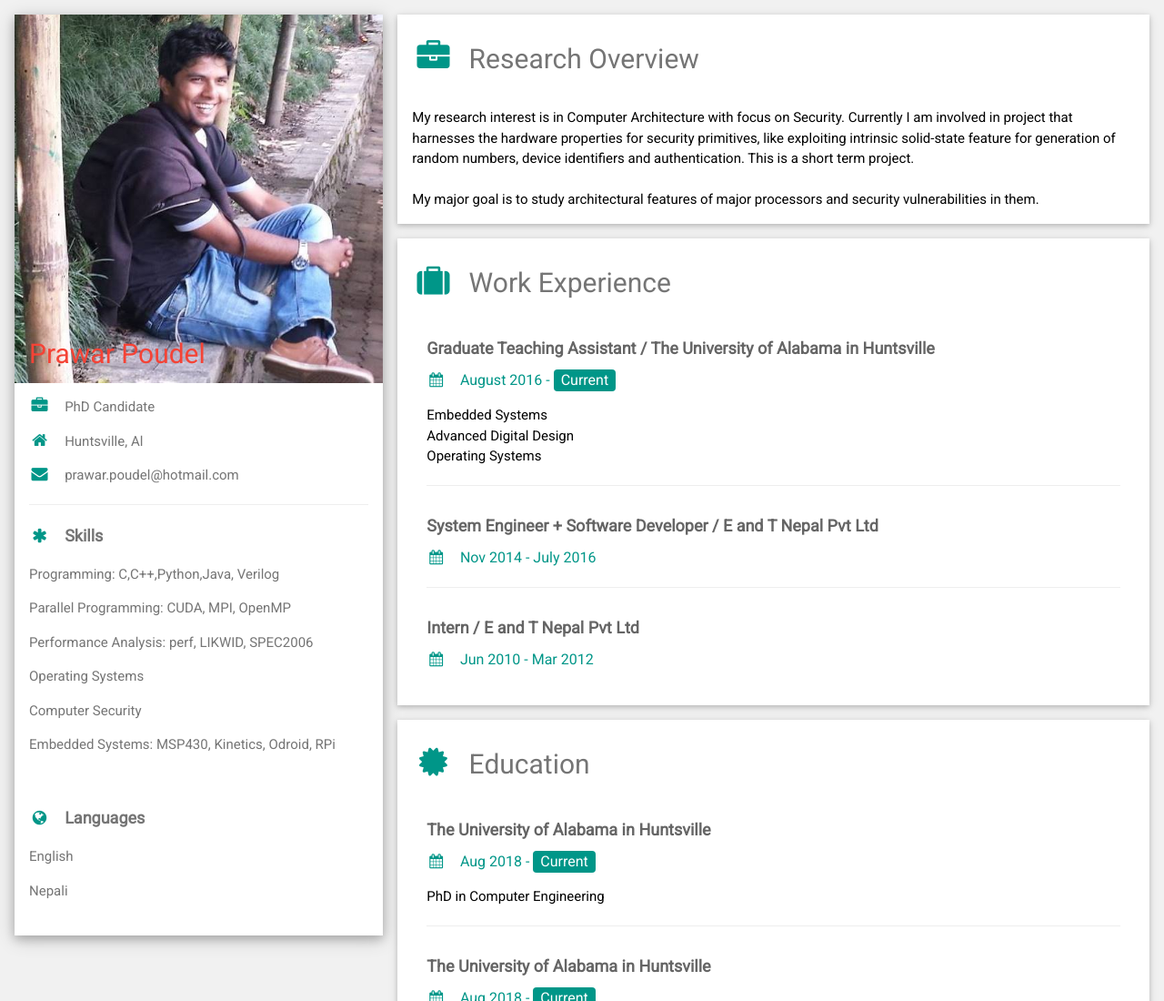
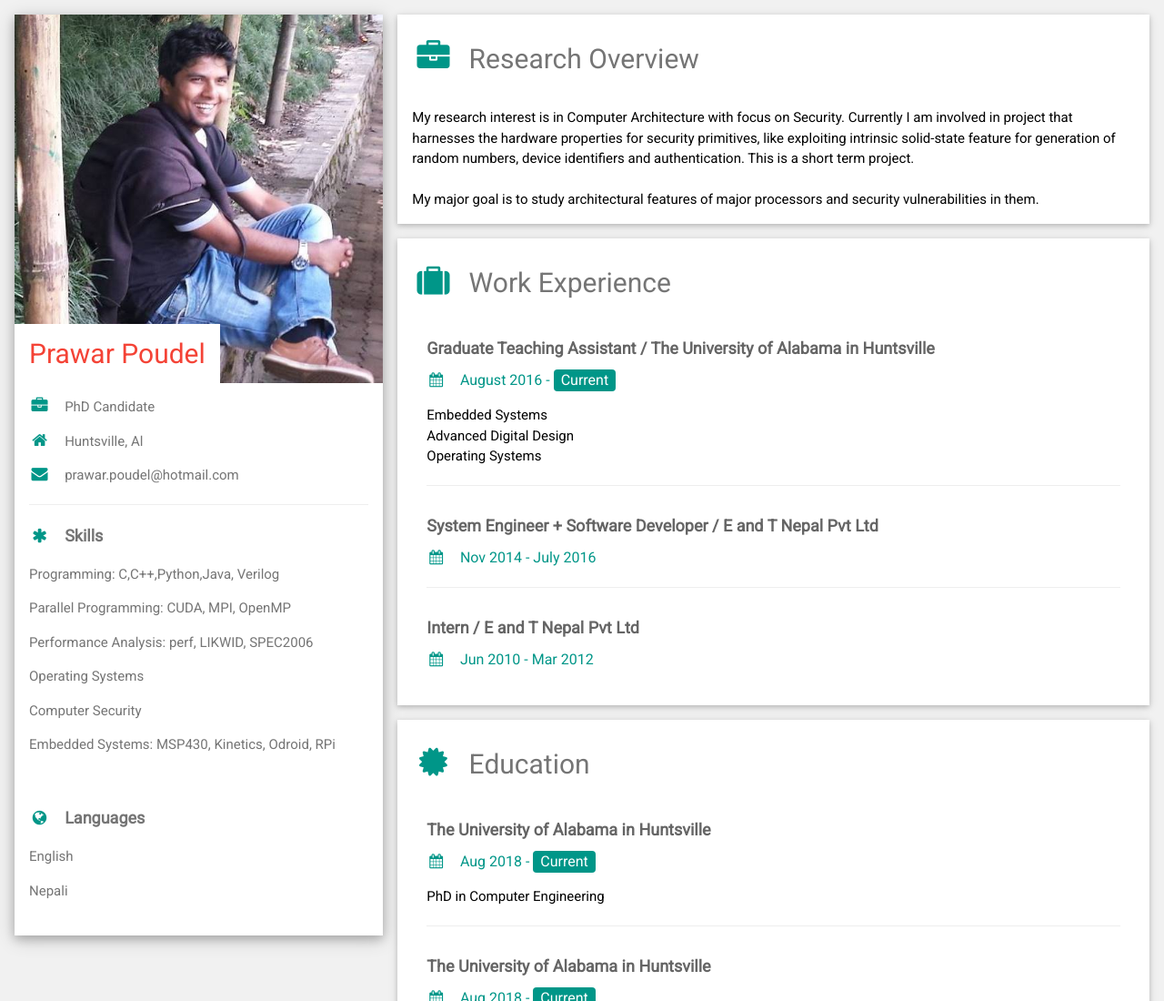
Before and after one commit to prawarpoudel/prawarpoudel.github.io, a plain HTML site: page index.html in a window 1280 px wide. Shown: the top 1100 px of the page at 91% size. Drawn offline with nearby package versions, Linux system fonts and the light colour scheme.

Commit message:
Name background made white

```diff
--- a/index.html
+++ b/index.html
@@ -23,7 +23,7 @@ html,body,h1,h2,h3,h4,h5,h6 {font-family: "Roboto", sans-serif}
       <div class="w3-white w3-text-grey w3-card-4">
         <div class="w3-display-container">
           <img src="prawarpic.jpg" style="width:100%" alt="Prawar Pic should be hhere">
-          <div class="w3-display-bottomleft w3-container w3-text-red">
+          <div class="w3-display-bottomleft w3-container w3-white w3-text-red">
             <h2>Prawar Poudel</h2>
           </div>
         </div>
```
